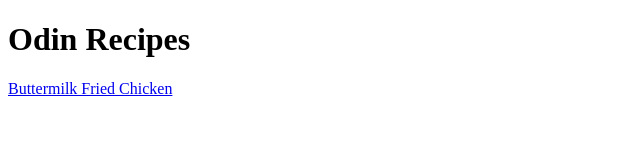
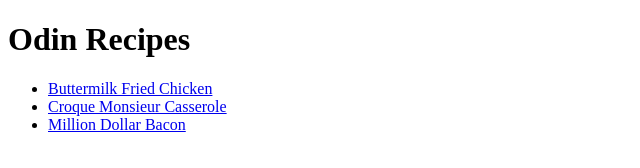
Before and after one commit to danaecosijn/odin-recipes, a plain HTML site: page index.html in a window 1280 px wide. Shown: the whole page, without its empty margins (0-640 px from the left). Drawn offline with Linux system fonts and the light colour scheme.

Commit message:
Add two more recipes to the site

```diff
--- a/index.html
+++ b/index.html
@@ -6,6 +6,10 @@
     </head>
     <body>
         <h1>Odin Recipes</h1>
-        <a href="recipes/buttermilk-fried-chicken.html" target="_self" title="Buttermilk Fried Chicken">Buttermilk Fried Chicken</a>
+        <ul>
+            <li><a href="recipes/buttermilk-fried-chicken.html" target="_self" title="Buttermilk Fried Chicken">Buttermilk Fried Chicken</a></li>
+            <li><a href="recipes/croque-monsieur-casserole.html" target="_self" title="Croque Monsieur Casserole">Croque Monsieur Casserole</a></li>
+            <li><a href="recipes/million-dollar-bacon.html" target="_self" title="Million Dollar Bacon">Million Dollar Bacon</a></li>
+        </ul>
     </body>
 </html>
```
Also changed, not shown: img/croque-monsieur-casserole.webp (added), img/million-dollar-bacon.webp (added).
